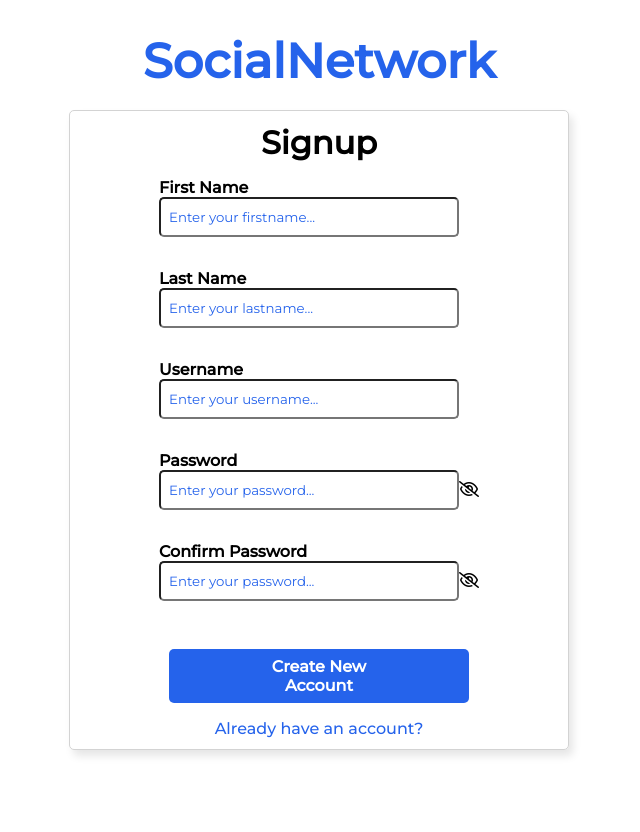
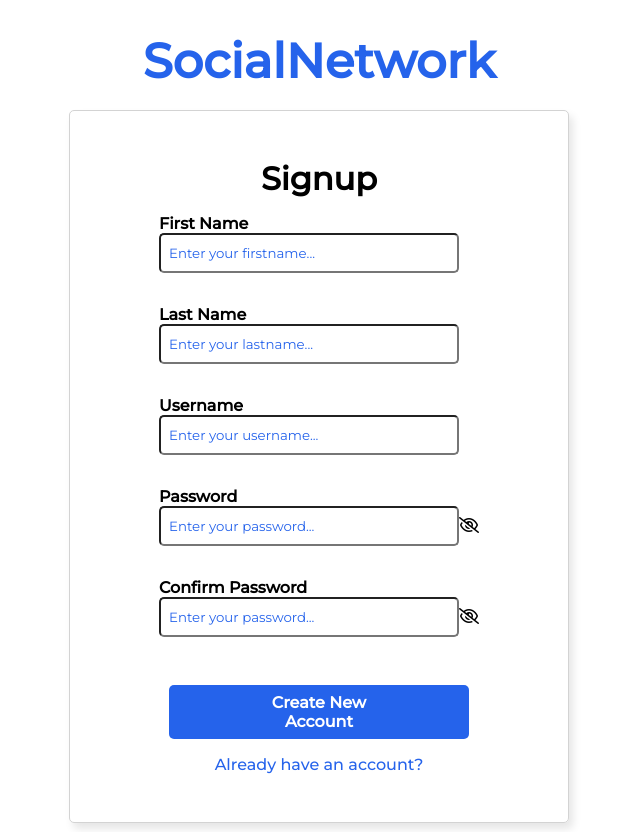
Before and after one commit to KaustubhM1997/social-media-clone, a React (Create React App) app: page /signup in a window 1280 px wide. Shown: the whole page, without its empty margins (321-961 px from the left). Built offline with nearby package versions, Linux system fonts and the light colour scheme; no server answers; what miragejs would draw is missing.

Commit message:
fix: landing page

```diff
--- a/src/App.js
+++ b/src/App.js
@@ -1,6 +1,7 @@
 import { Routes, Route } from "react-router-dom";
 
 import "./App.css";
+
 import Landing from "./pages/Landing/Landing";
 import Home from "./pages/Home/Home";
 import Login from "./pages/Login/Login";
--- a/src/pages/Login/login.css
+++ b/src/pages/Login/login.css
@@ -8,7 +8,7 @@
 .login-container {
     display: flex;
     flex-direction: column;
-    /* padding: 6px; */
+    padding: 3rem;
     border-radius: 5px;
     border: 1px solid #d3d3d3;
     max-width: 500px;
@@ -17,10 +17,10 @@
     box-shadow: 0 4px 6px rgba(0, 0, 0, 0.1);
     align-items: center;
     justify-content: center;
-    max-height: 100vh;
+    /* max-height: 100vh; */
     gap: 1rem;
     box-shadow: 4px 6px 8px rgba(0,0,0,0.1);
-    height: 80vh;
+    height: fit-content;
     /* margin: 0.2rem; */
     /* margin-left: 5rem; */
 
@@ -42,7 +42,6 @@
   .login-container button {
     margin-top: 1rem;
     padding: 0.5rem 6rem;
-    width: 300px;
     color: var(--color-white);
     background-color: var(--primary-color);
     border: none;
@@ -51,8 +50,8 @@
     font-weight: bold;
     margin-top: 32px;
     cursor: pointer;
+    width: 300px;
   }
-
   .field-container input {
     padding: 10px 0;
     outline: none;
--- a/src/pages/Login/login.jsx
+++ b/src/pages/Login/login.jsx
@@ -90,6 +90,7 @@ export default function Login() {
           <div className="btn-container">
             {/* <button onClick={() => navigate("/explore")}>Login</button> */}
             <button
+              className="login-btn"
               onClick={(e) => {
                 e.preventDefault();
                 submitHandler("not a guest");
--- a/src/pages/Signup/signup.jsx
+++ b/src/pages/Signup/signup.jsx
@@ -5,14 +5,7 @@ import { DataContext } from "../../contexts/DataContext";
 import axios from "axios";
 
 export default function Signup() {
-  const {
-    navigate,
-    guestLogin,
-    checkUser,
-    clearState,
-    showPassword,
-    setShowPassword,
-  } = useContext(AuthContext);
+  const { navigate, showPassword, setShowPassword } = useContext(AuthContext);
 
   const { getUsers } = useContext(DataContext);
 
@@ -64,7 +57,7 @@ export default function Signup() {
         localStorage.setItem("user", JSON.stringify(response.data.createdUser));
         navigate("/home");
       } else {
-        alert("Please try again later");
+        alert("Something went wrong, please try again later");
       }
     } catch (err) {
       console.error(err);
@@ -82,6 +75,13 @@ export default function Signup() {
       alert("Your password doesn't match with the confirm password");
     }
   };
+
+  //TO CLEAR STATE ONCE USER HAS SIGNED UP
+
+  const clearState = () => {
+    setNewUser({ username: "", password: "" });
+  };
+
   return (
     <>
       <p className="landing-header-login">SocialNetwork</p>
@@ -182,7 +182,9 @@ export default function Signup() {
           </div>
 
           <div className="btn-container">
-            <button type="submit">Create New Account</button>
+            <button className="signup-button" type="submit">
+              Create New Account
+            </button>
             <p className="link-text" onClick={() => navigate("/login")}>
               Already have an account?
             </p>
```
Also changed, not shown: src/pages/Signup/signup.css (line endings or trailing spaces).
